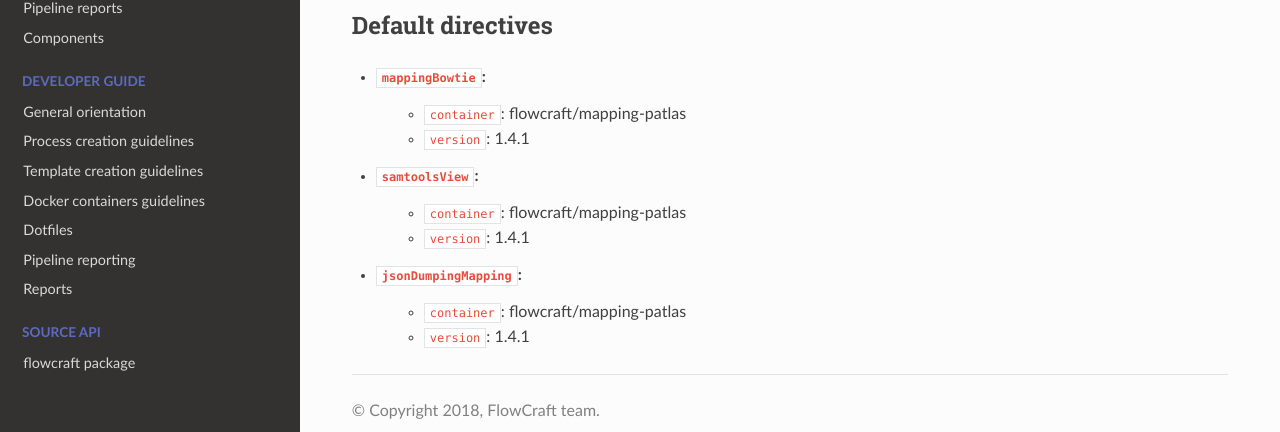
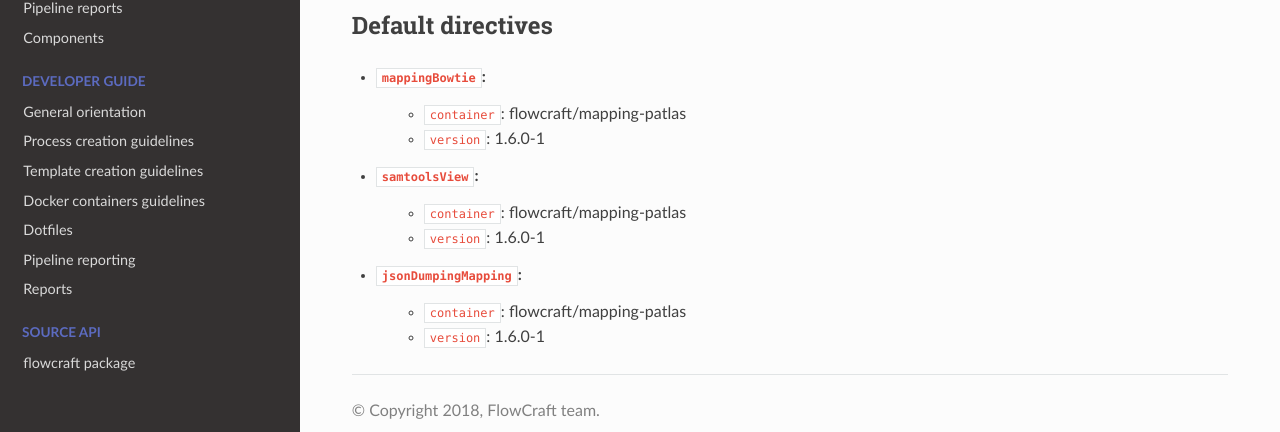
Before and after one commit to assemblerflow/flowcraft, a Sphinx documentation site: the page built from docs/user/components/mapping_patlas.rst, in a window 1280 px wide and 900 px high, scrolled down 648 px. Shown: the part 420-852 px from the top of the window. Built offline with Sphinx 7.4.7 and the Read the Docs theme 2.0.0, drawn with Linux system fonts in a browser that asks for light colours.

Commit message:
updated docker images for mapping_patlas and mash_screen (#131)
* updated docker images for mapping_patlas and mash_screen

* updated changelog

```diff
--- a/docs/user/components/mapping_patlas.rst
+++ b/docs/user/components/mapping_patlas.rst
@@ -60,10 +60,10 @@
 
 - ``mappingBowtie``:
     - ``container``: flowcraft/mapping-patlas
-    - ``version``: 1.4.1
+    - ``version``: 1.6.0-1
 - ``samtoolsView``:
     - ``container``: flowcraft/mapping-patlas
-    - ``version``: 1.4.1
+    - ``version``: 1.6.0-1
 - ``jsonDumpingMapping``:
     - ``container``: flowcraft/mapping-patlas
-    - ``version``: 1.4.1
+    - ``version``: 1.6.0-1
--- a/docs/user/components/mash_dist.rst
+++ b/docs/user/components/mash_dist.rst
@@ -65,7 +65,7 @@
 
 - ``runMashDist``:
     - ``container``: flowcraft/mash-patlas
-    - ``version``: 1.4.1
+    - ``version``: 1.6.0-1
 - ``mashDistOutputJson``:
     - ``container``: flowcraft/mash-patlas
-    - ``version``: 1.4.1
+    - ``version``: 1.6.0-1
--- a/docs/user/components/mash_screen.rst
+++ b/docs/user/components/mash_screen.rst
@@ -60,7 +60,7 @@
 
 - ``mashScreen``:
     - ``container``: flowcraft/mash-patlas
-    - ``version``: 1.4.1
+    - ``version``: 1.6.0-1
 - ``mashOutputJson``:
     - ``container``: flowcraft/mash-patlas
-    - ``version``: 1.4.1
+    - ``version``: 1.6.0-1
```
Also changed, not shown: changelog.md (+7 -0 lines), 4 other files.
